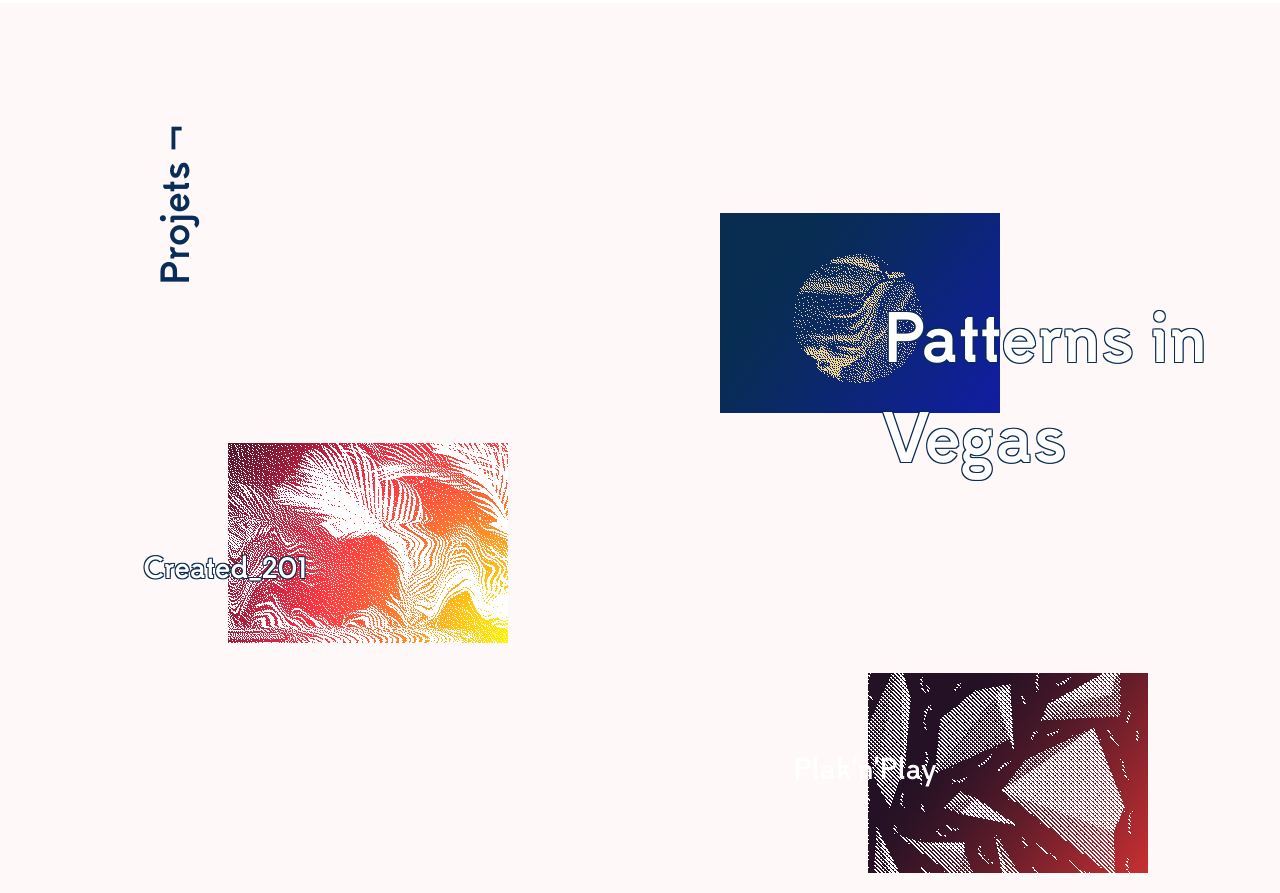
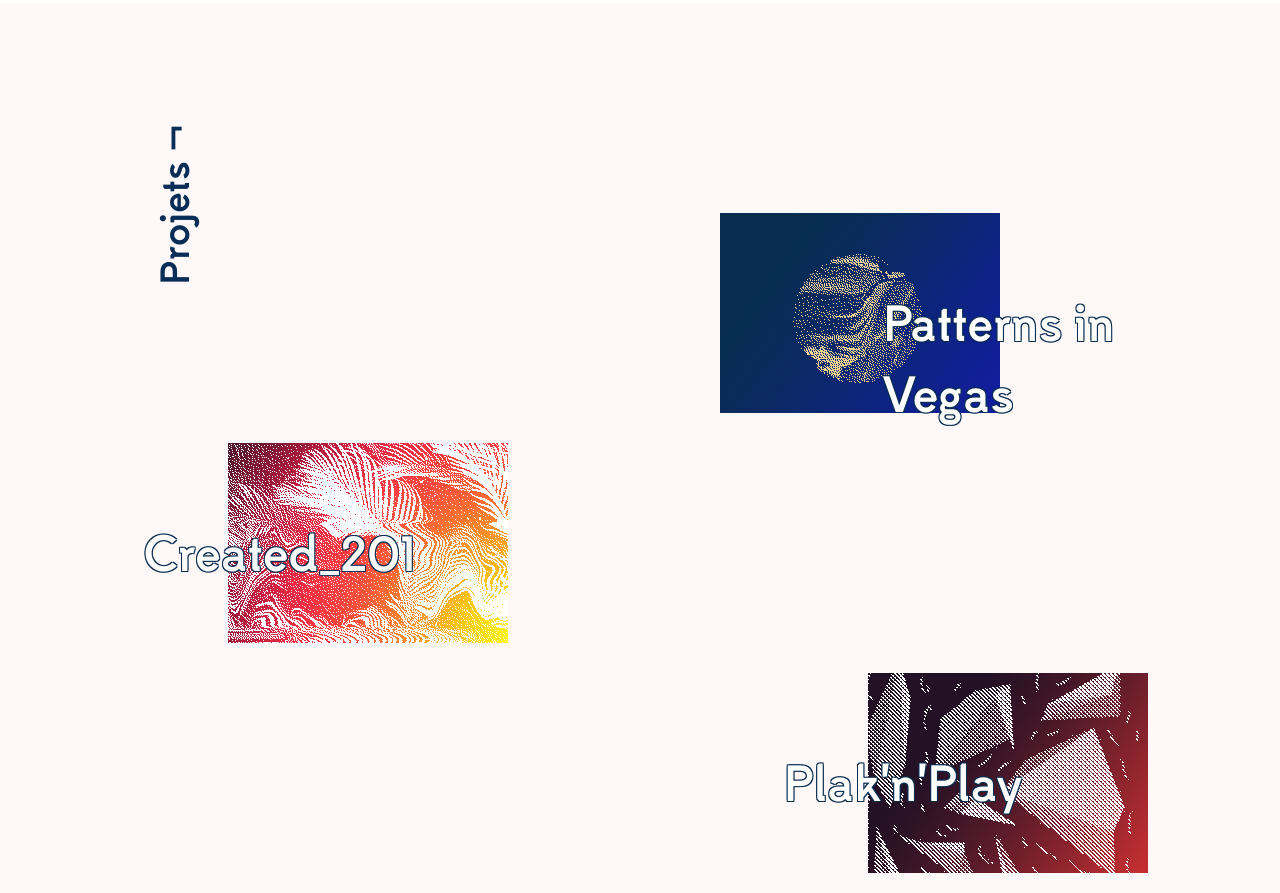
Before and after one commit to mhuszka/nomirar, a plain HTML site: page index.html in a window 1280 px wide. Shown: the part 827-1720 px from the top of the page. Drawn offline with nearby package versions, Linux system fonts and the light colour scheme.

Commit message:
portfolio

```diff
--- a/01-css/index.css
+++ b/01-css/index.css
@@ -856,7 +856,6 @@ h2:hover {
 .project-1 {
     position: relative;
     margin-top: 210px;
-    z-index: 1;
 }
 
 .project-1:hover {
@@ -864,7 +863,7 @@ h2:hover {
 }
 
 .project-1 > p {
-    font-size: 70px;
+    font-size: 50px;
 }
 
 .project-1 > img {
@@ -884,7 +883,6 @@ h2:hover {
         1px -1px 0 rgb(9, 44, 81),
         -1px 1px 0 rgb(9, 44, 81),
         1px 1px 0 rgb(9, 44, 81);
-    /*    color: rgb(9, 44, 81);*/
     position:absolute;
     left: 163px;
     top: 75px;
@@ -899,7 +897,6 @@ h2:hover {
 
 .project-2 {
     position: relative;
-    z-index: 1;
     margin-top: 30px;
 }
 
@@ -908,12 +905,11 @@ h2:hover {
 }
 
 .project-2 > p {
-    font-size: 30px;
+    font-size: 50px;
 }
 
 .project-2 img {
     vertical-align: middle;
-    z-index: 1;
 }
 
 .image-hover2{
@@ -929,9 +925,7 @@ h2:hover {
         1px -1px 0 rgb(9, 44, 81),
         -1px 1px 0 rgb(9, 44, 81),
         1px 1px 0 rgb(9, 44, 81);
-    /*    color: rgb(9, 44, 81);*/
     position:absolute;
-    line-height: 100px;
     left: -85px;
     top: 75px;
 }
@@ -940,53 +934,42 @@ h2:hover {
     color: rgb(9, 44, 81);
     text-shadow: none;
 }
-/*
-.project-2 span {
-color: rgb(9, 44, 81);
-position: absolute;
-left: -85px;
-top: 75px;
-}
-
-.project-2 span:hover {
-color: rgb(250, 250, 250);
-text-shadow:
--1px -1px 0 rgb(9, 44, 81),
-1px -1px 0 rgb(9, 44, 81),
--1px 1px 0 rgb(9, 44, 81),
-1px 1px 0 rgb(9, 44, 81);
-}
-*/
 
 /****** PROJET 3 ******/
 
 .project-3 {
     position: relative;
-    z-index: 1;
     margin-top: 30px;
-
 }
 
 .project-3:hover {
     cursor: crosshair;
 }
 
+.project-3 img {
+    vertical-align: middle;
+
+}
+
+.image-hover3{
+    position: absolute;
+    top: -30px;
+    left:-30px;
+}
+
 .project-3 > p {
-    font-size: 30px;
+    font-size: 50px;
 }
 
 .project-3 span {
     color: white;
-/*
     text-shadow:
         -1px -1px 0 rgb(9, 44, 81),
         1px -1px 0 rgb(9, 44, 81),
         -1px 1px 0 rgb(9, 44, 81),
         1px 1px 0 rgb(9, 44, 81);
-*/
-    /*    color: rgb(9, 44, 81);*/
     position:absolute;
-    left: -75px;
+    left: -85px;
     top: 75px;
 }
 
@@ -994,24 +977,6 @@ text-shadow:
     color: rgb(9, 44, 81);
     text-shadow: none;
 }
-
-/*
-.project-3 span {
-color: rgb(9, 44, 81);
-position: absolute;
-left: -75px;
-top: 75px;
-}
-
-.project-3 span:hover {
-color: rgb(250, 250, 250);
-text-shadow:
--1px -1px 0 rgb(9, 44, 81),
-1px -1px 0 rgb(9, 44, 81),
--1px 1px 0 rgb(9, 44, 81),
-1px 1px 0 rgb(9, 44, 81);
-}
-*/
 
 /******* PROJET 4 ******/
 
--- a/02-js/index.js
+++ b/02-js/index.js
@@ -14,6 +14,10 @@ function appear(){
     imagehover1.classList.remove('hidden');
 }
 
+
+
+
+
 var imagehover2 = document.querySelector('.image-hover2');
 var project2 = document.querySelector('.image-preview2');
 
@@ -23,3 +27,17 @@ project2.addEventListener('mouseover', appear2);
 function appear2(){
     imagehover2.classList.remove('hidden');
 }
+
+
+
+
+
+var imagehover3 = document.querySelector('.image-hover3');
+var project3 = document.querySelector('.image-preview3');
+
+imagehover3.classList.add('hidden');
+project3.addEventListener('mouseover', appear3);
+
+function appear3(){
+    imagehover3.classList.remove('hidden');
+}
--- a/index.html
+++ b/index.html
@@ -85,7 +85,7 @@
                         <div class="row">
                             <div class="col-xs-6 col-xs-offset-6 col-md-4 col-md-offset-8">
                                 <div class="project-3">
-                                    <p><a><img src="03-images/preview-5.png" alt="image de cartes de visites réalisées pour plak'n'play, société d'affichage culturel allemand" width="280px" height="200px"><span>Plak'n'Play</span></a></p>
+                                    <p><a><img  class="image-preview3" src="03-images/preview-5.png" alt="image de cartes de visites réalisées pour plak'n'play, société d'affichage culturel allemand" width="280px" height="200px"><img class="image-hover3" src="03-images/preview-5.png" alt="image de cartes de visites réalisées pour plak'n'play, société d'affichage culturel allemand" width="280px" height="200px"><span>Plak'n'Play</span></a></p>
                                 </div>
                             </div>
                         </div>
```
